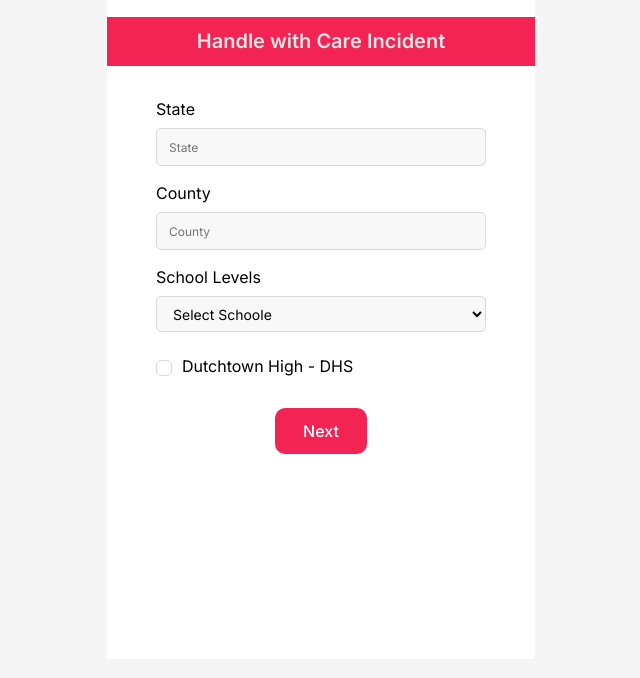
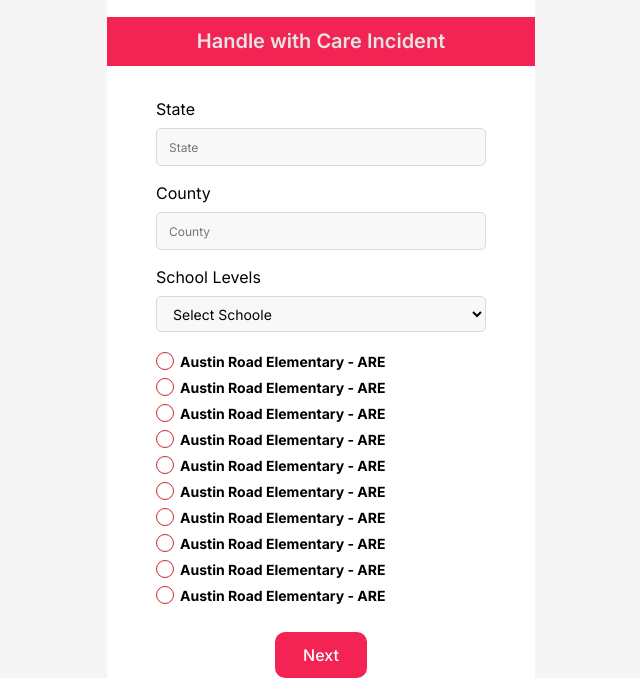
Before and after one commit to masudrana03/raiseMeUp, a plain HTML site: page dashboard.html in a window 1280 px wide. Shown: the part 141-819 px from the top of the page, without its empty margins (319-959 px from the left). Drawn offline with Linux system fonts and the light colour scheme.

Commit message:
Dashbord 80% done.

```diff
--- a/assets/css/style.css
+++ b/assets/css/style.css
@@ -79,6 +79,9 @@ h4 {
   font-family: "Inter", sans-serif;
 }
 
+.pt-8 {
+  padding-top: 8px;
+}
 .pt-14 {
   padding-top: 14px;
 }
@@ -103,6 +106,10 @@ h4 {
 .pt-236 {
   padding-top: 236px;
 }
+.pb-18 {
+  padding-bottom: 18px;
+}
+
 
 .px-12 {
   padding-left: 12px;
@@ -461,9 +468,48 @@ input[type="email"] {
   border-radius: 3px;
 }
 
-.form-check-input[type="radio"] {
+/* checkbox start */
+
+input[type="radio"] {
+  -webkit-appearance: none;
+  width: 18px;
+  height: 18px;
+  border-radius: 50%;
+  outline: none;
+  border: 1px solid #ca2727;
+}
+
+input[type="radio"]:before {
+  content: "";
+  display: block;
+  width: 12px;
+  height: 12px;
+  margin: 2px 0px 0px 2px;
   border-radius: 50%;
 }
+
+input[type="radio"]:checked:before {
+  background: #000000;
+}
+
+input[type="radio"]:checked {
+  border-color: #ca2727;
+}
+
+.checkbox {
+  margin-right: 0px;
+  margin-left: 24px;
+  margin-top: -21px;
+  font-size: 14px;
+  font-weight: 700;
+  display: flex;
+}
+
+.checkbox label {
+  margin-bottom: 20px !important;
+}
+
+/* checkbox label end*/
 
 .form-check .form-check-input {
   float: left;
@@ -511,11 +557,20 @@ input[type="email"] {
   background-size: 12px 10px;
 }
 
-.form-check-input:checked[type="radio"] {
-  /* background-image: url("../img/radio-check.svg"); */
+.form-check-radio-input:checked[type="radio"] {
+  /* background-image: url("../img/radio-check.svg");
   background-repeat: no-repeat;
   background-position: center;
   background-size: 16px 16px;
+  border-radius: 100%; */
+
+  /* background-color: initial;
+    cursor: default;
+    appearance: auto;
+    box-sizing: border-box;
+    margin: 3px 3px 0px 5px;
+    padding: initial;
+    border: initial; */
 }
 
 .form-check-32 {
@@ -579,14 +634,6 @@ input[type="email"] {
 
 .bg-color {
   background-color: #fff;
-}
-
-.logo {
-  /* .welcome-page .logo { */
-  /* margin-bottom: 29vh;
-        padding-left: 34px;
-        padding-right: 34px; */
-  /* } */
 }
 
 /* Home Page */
@@ -656,3 +703,8 @@ input[type="email"] {
   color: #e4e4e4;
   line-height: 29px;
 }
+
+.item-inner {
+  max-height: 256px;
+  overflow-y: auto;
+}
--- a/dashboard.html
+++ b/dashboard.html
@@ -24,7 +24,7 @@
         </div>
         <div class="section px-24">
             <form class="form px-25" action="#">
-                <div class="mb-32">
+                <div class="mb-24 ">
                     <!-- State -->
                     <div class="form-group fmb-0">
                         <label for="state" class="form-label">State</label>
@@ -40,7 +40,7 @@
                     </div>
 
                     <!-- School Levels -->
-                    <div class="form-group fmb-0 pt-24">
+                    <div class="form-group fmb-0 pt-24 mb-20">
                         <label for="School Levels" class="form-label">School Levels</label>
                         <!-- <input type="text" class="form-control form-material" name="school_levels" placeholder="County"> -->
                         <select name="school_levels" class="form-control form-material">
@@ -53,14 +53,96 @@
                     </div>
 
                     <!-- School Levels -->
-                    <div class="form-group fmb-0 pt-24">
-                        <!-- <label for="state" class="form-label">State</label>
-                        <input type="text" class="form-control form-material" name="state" required placeholder="State"> -->
-                        <span class="form-check form-material">Dutchtown High - DHS
-                            <input class="form-check-input" type="radio" value="Dutchtown High - DHS" />
-                        </span>
-                        <!-- <span class="pass-icon">&nbsp;</span> -->
+
+                    <div class="elementary item-inner">
+                        <div class="form-group fmb-0">
+                            <div class="form-material">
+                                <input type="radio" id="radio1" value="Austin Road Elementary - ARE">
+                                <label class="checkbox" for="radio1">Austin Road Elementary - ARE</label>
+                            </div>
+                        </div>
+                        <div class="form-group fmb-0 pt-8">
+                            <div class="form-material">
+                                <input type="radio" id="radio2" value="Austin Road Elementary - ARE">
+                                <label class="checkbox" for="radio2">Austin Road Elementary - ARE</label>
+                            </div>
+                        </div>
+                        <div class="form-group fmb-0 pt-8">
+                            <div class="form-material">
+                                <input type="radio" id="radio2" value="Austin Road Elementary - ARE">
+                                <label class="checkbox" for="radio2">Austin Road Elementary - ARE</label>
+                            </div>
+                        </div>
+                        <div class="form-group fmb-0 pt-8">
+                            <div class="form-material">
+                                <input type="radio" id="radio2" value="Austin Road Elementary - ARE">
+                                <label class="checkbox" for="radio2">Austin Road Elementary - ARE</label>
+                            </div>
+                        </div>
+                        <div class="form-group fmb-0 pt-8">
+                            <div class="form-material">
+                                <input type="radio" id="radio2" value="Austin Road Elementary - ARE">
+                                <label class="checkbox" for="radio2">Austin Road Elementary - ARE</label>
+                            </div>
+                        </div>
+                        <div class="form-group fmb-0 pt-8">
+                            <div class="form-material">
+                                <input type="radio" id="radio2" value="Austin Road Elementary - ARE">
+                                <label class="checkbox" for="radio2">Austin Road Elementary - ARE</label>
+                            </div>
+                        </div>
+                        <div class="form-group fmb-0 pt-8">
+                            <div class="form-material">
+                                <input type="radio" id="radio2" value="Austin Road Elementary - ARE">
+                                <label class="checkbox" for="radio2">Austin Road Elementary - ARE</label>
+                            </div>
+                        </div>
+                        <div class="form-group fmb-0 pt-8">
+                            <div class="form-material">
+                                <input type="radio" id="radio2" value="Austin Road Elementary - ARE">
+                                <label class="checkbox" for="radio2">Austin Road Elementary - ARE</label>
+                            </div>
+                        </div>
+                        <div class="form-group fmb-0 pt-8">
+                            <div class="form-material">
+                                <input type="radio" id="radio2" value="Austin Road Elementary - ARE">
+                                <label class="checkbox" for="radio2">Austin Road Elementary - ARE</label>
+                            </div>
+                        </div>
+                        <div class="form-group fmb-0 pt-8">
+                            <div class="form-material">
+                                <input type="radio" id="radio2" value="Austin Road Elementary - ARE">
+                                <label class="checkbox" for="radio2">Austin Road Elementary - ARE</label>
+                            </div>
+                        </div>
+                        <div class="form-group fmb-0 pt-8">
+                            <div class="form-material">
+                                <input type="radio" id="radio2" value="Austin Road Elementary - ARE">
+                                <label class="checkbox" for="radio2">Austin Road Elementary - ARE</label>
+                            </div>
+                        </div>
+                        <div class="form-group fmb-0 pt-8">
+                            <div class="form-material">
+                                <input type="radio" id="radio2" value="Austin Road Elementary - ARE">
+                                <label class="checkbox" for="radio2">Austin Road Elementary - ARE</label>
+                            </div>
+                        </div>
+                        <div class="form-group fmb-0 pt-8">
+                            <div class="form-material">
+                                <input type="radio" id="radio2" value="Austin Road Elementary - ARE">
+                                <label class="checkbox" for="radio2">Austin Road Elementary - ARE</label>
+                            </div>
+                        </div>
+                        <div class="form-group fmb-0 pt-8">
+                            <div class="form-material">
+                                <input type="radio" id="radio2" value="Austin Road Elementary - ARE">
+                                <label class="checkbox" for="radio2">Austin Road Elementary - ARE</label>
+                            </div>
+                        </div>
                     </div>
+
+
+
                 </div>
 
 
@@ -70,20 +152,6 @@
         </div>
     </div>
 
-    <!-- <script>
-        $(document).on('click', '.form-password .pass-icon', function (e) {
-            e.preventDefault();
-            $thisPa = $(this).closest('.form-password');
-
-            if($thisPa.find('input[type=password]').length){
-                $thisPa.find('input[type=password]').attr('type', 'text');
-            }else{
-                $thisPa.find('input[type=text]').attr('type', 'password');
-            }
-
-            return false;
-        });
-    </script> -->
     <script>
         $(document).ready(function () {
             // alert('Hello');
```
Also changed, not shown: assets/img/radio-check.svg (added).
